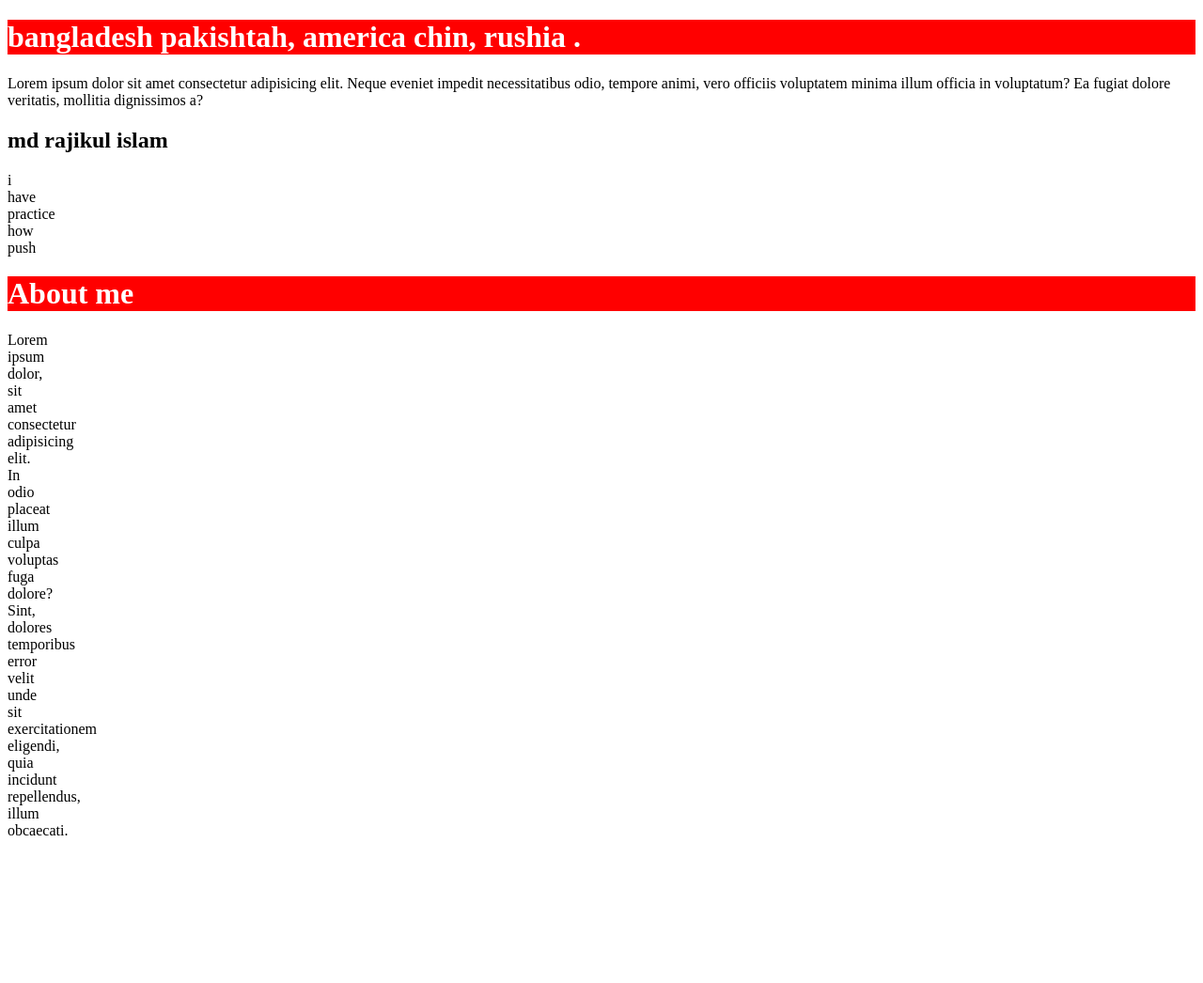
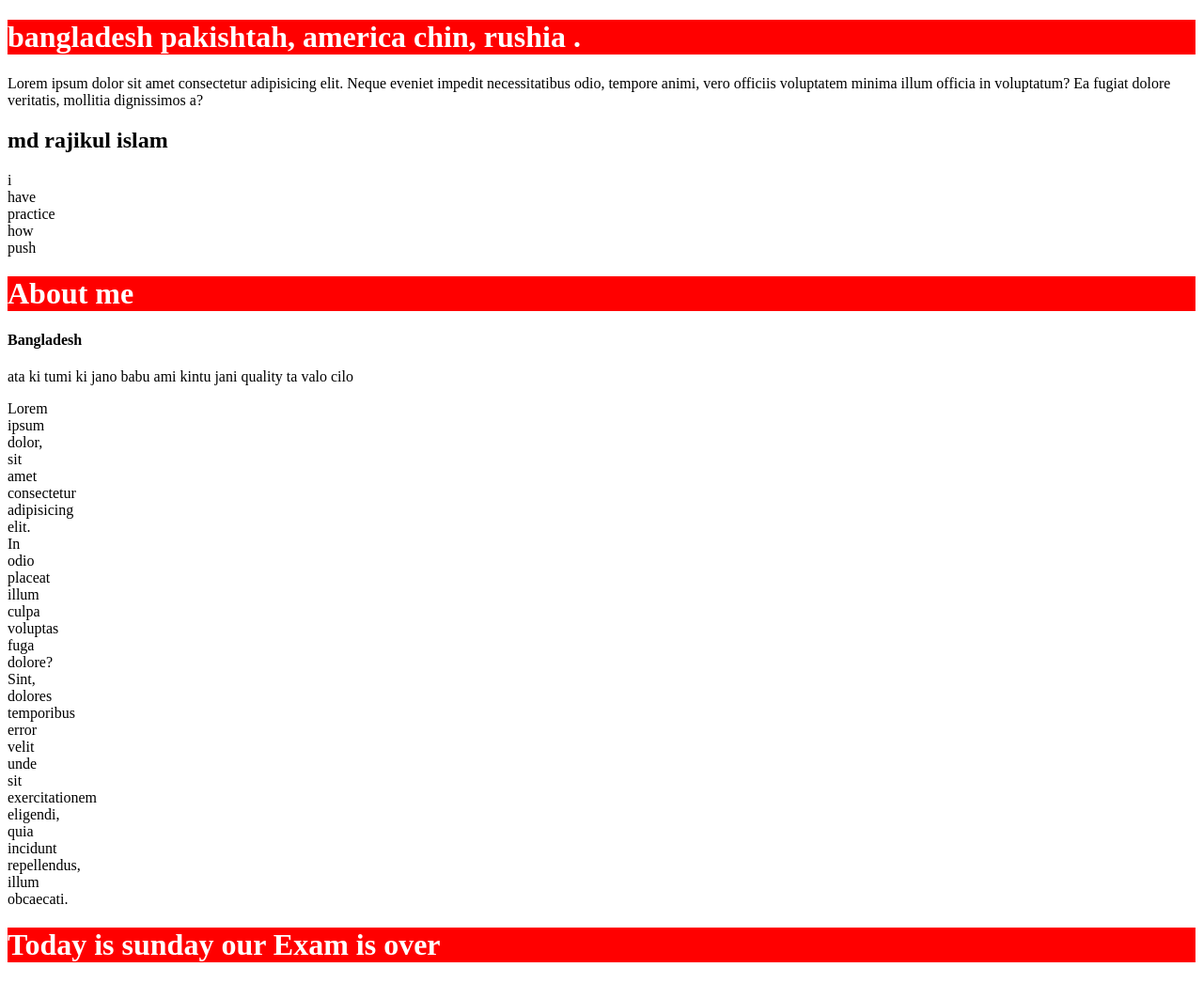
Before and after one commit to Rajikul340/my-second-repo, a plain HTML site: page my-second-repo/index.html in a window 1280 px wide. Shown: the whole page at 94% size. Before the commit the page ends 909 px from the top, so only its background shows below. Drawn offline with Linux system fonts and the light colour scheme.

Commit message:
addd h1 tag

```diff
--- a/my-second-repo/index.html
+++ b/my-second-repo/index.html
@@ -16,6 +16,13 @@
           <p>i have practice how push </p>
 
         <h1>About me</h1>
+
+                  <h4>Bangladesh </h4>
+                  <span>ata ki tumi ki jano babu ami kintu jani quality ta valo cilo</span>
+
         <p>Lorem ipsum dolor, sit amet consectetur adipisicing elit. In odio placeat illum culpa voluptas fuga dolore? Sint, dolores temporibus error velit unde sit exercitationem eligendi, quia incidunt repellendus, illum obcaecati.</p>
+
+
+        <h1> Today is sunday our Exam is over</h1>
 </body>
 </html>
```
Also changed, not shown: my-second-repo/style.css (line endings or trailing spaces).
